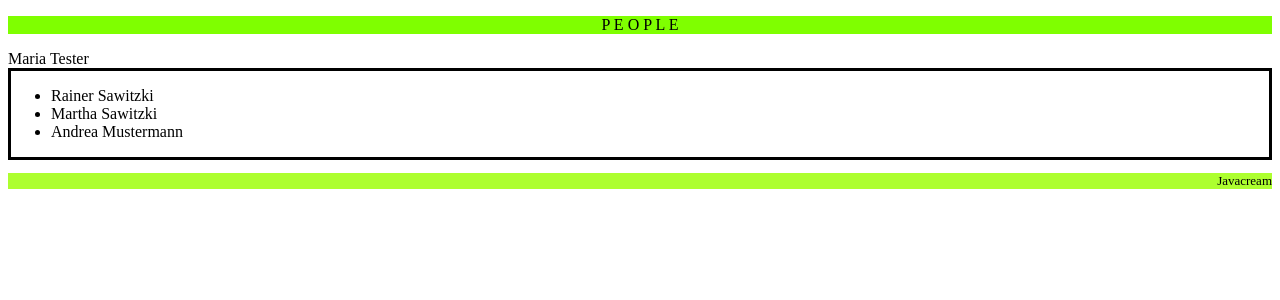
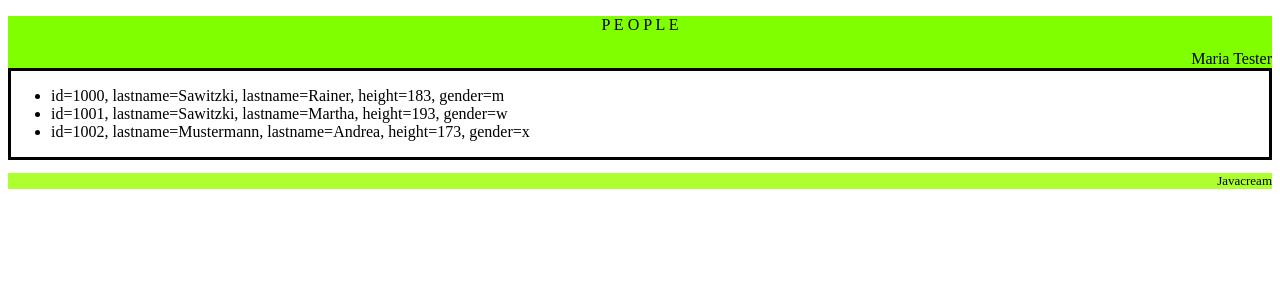
Before and after one commit to Javacream/org.javacream.training.angular, an Angular app in the folder training/: page / in a window 1280 px wide. Shown: the top 300 px of the page. Built offline with nearby package versions, Linux system fonts and the light colour scheme.

Commit message:
add details, fix layout

```diff
--- a/training/src/app/people/header/header.component.css
+++ b/training/src/app/people/header/header.component.css
@@ -3,3 +3,6 @@
     font-size: xlarge;
     text-align: center;
 }
+.app-header-user{
+    text-align: right;
+}
--- a/training/src/app/people/header/header.component.html
+++ b/training/src/app/people/header/header.component.html
@@ -1,2 +1,4 @@
-<p class="app-header">{{headerText}}</p>
-<app-person [person]="user"></app-person>
+<div class="app-header">
+<p >{{headerText}}</p>
+<div class="app-header-user"><app-person [person]="user" ></app-person></div>
+</div>
--- a/training/src/app/people/people-list/people-list.component.html
+++ b/training/src/app/people/people-list/people-list.component.html
@@ -1,3 +1,3 @@
 <ul>
-    <li *ngFor="let p of peopleList"><app-person [person]="p"></app-person></li>
+    <li *ngFor="let p of peopleList"><app-person [person]="p" [detail]="true"></app-person></li>
 </ul>
--- a/training/src/app/people/person/person.component.html
+++ b/training/src/app/people/person/person.component.html
@@ -1 +1,2 @@
-<div *ngIf="person">{{person.firstname}} {{person.lastname}}</div>
+<span *ngIf="person && !detail">{{person.firstname}} {{person.lastname}}</span>
+<span *ngIf="person && detail">id={{person.id}}, lastname={{person.lastname}}, lastname={{person.firstname}}, height={{person.height}}, gender={{person.gender}}</span>
--- a/training/src/app/people/person/person.component.ts
+++ b/training/src/app/people/person/person.component.ts
@@ -9,5 +9,6 @@ import { PersonIF } from '../model/people.model';
 export class PersonComponent {
 
   @Input() person?:PersonIF
+  @Input() detail = false
 
 }
```
